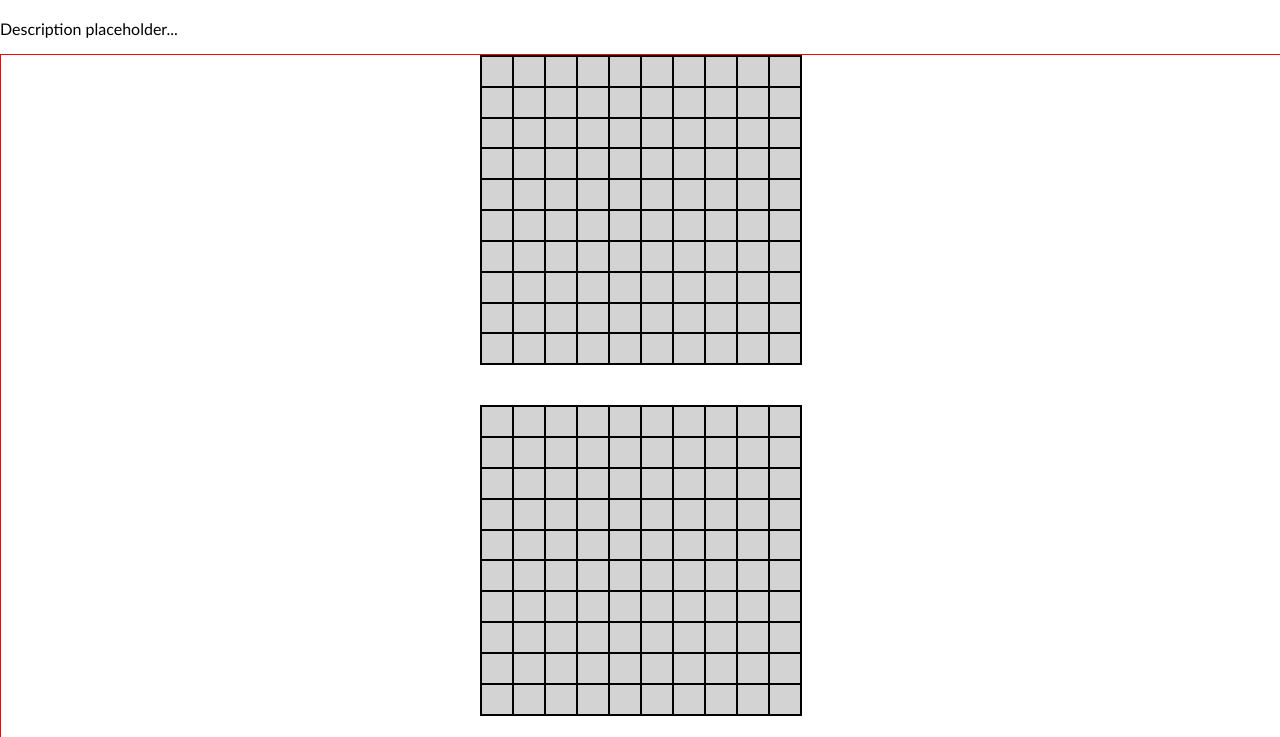
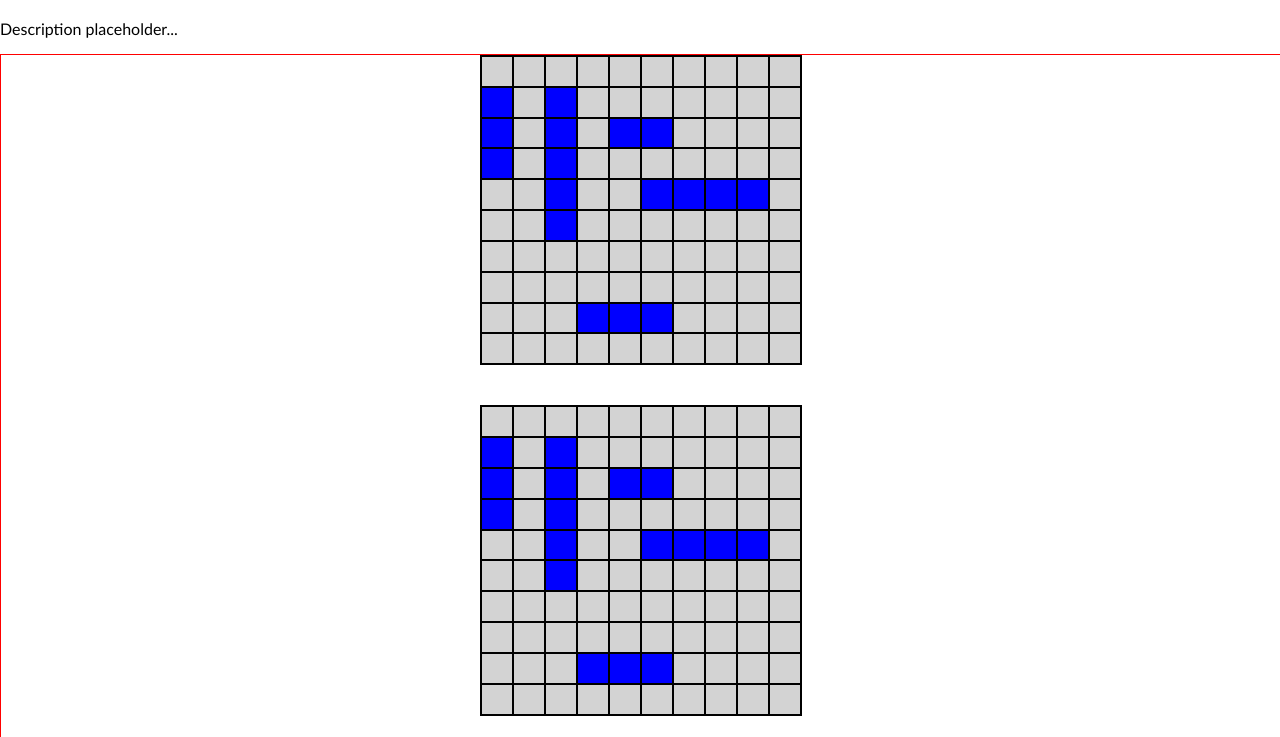
Before and after one commit to Neo319/project-battleship, a website with bundled scripts: page index.html in a window 1280 px wide. Shown: the part 63-800 px from the top of the page. Built offline with nearby package versions, Linux system fonts and the light colour scheme.

Commit message:
represent ships on DOM gameboard

```diff
--- a/DOM_logic/board_displayer.js
+++ b/DOM_logic/board_displayer.js
@@ -1,10 +1,13 @@
 //module responsible for displaying board content to DOM
-export default function boardDisplayer(type, location) {
+export default function boardDisplayer(type, location, playerObj) {
     //board can be of type 'player' or 'cpu',
     //changing what is displayed.
     //'location determines to which div the board is generated'
 
     const highlightMessageLocation = document.getElementById("highlightMessage");
+
+    //clear the location
+    location.innerHTML = '';
 
     for (let i = 0; i < 10; i++) {
         let row = document.createElement('div')
@@ -13,9 +16,12 @@ export default function boardDisplayer(type, location) {
             cell.id = `${type} cell ${i}, ${j}`
             cell.classList = "cell"
 
-            addMessageListener(cell, i, j)
+            //do stuff on individual cells
+            addMessageListener(cell, i, j);
+            displayBoardContent(cell, i, j);
 
-            row.appendChild(cell)
+
+            row.appendChild(cell, i, j)
         }
         row.classList = "row";
         location.appendChild(row);
@@ -39,4 +45,19 @@ export default function boardDisplayer(type, location) {
             highlightMessageLocation.textContent = message;
         })
     }
+
+    function displayBoardContent (cell, i, j) {
+        //this function runs on each cell and updates classList
+        //to reflect the content of the gameboard
+
+        //data of cell at player's board
+        const cellData = playerObj.board.board[i][j];
+
+        //ship
+        if (cellData === 1) {
+            cell.classList.add("ship");
+        }
+
+    }
+
 }
--- a/DOM_logic/gameManager.js
+++ b/DOM_logic/gameManager.js
@@ -29,8 +29,8 @@ const gameManager = function () {
     _initialLayout(player);
     _initialLayout(cpu);
 
-    boardDisplayer(1, playerBoardAddress);
-    boardDisplayer(2, cpuBoardAddress);
+    boardDisplayer(1, playerBoardAddress, player);
+    boardDisplayer(2, cpuBoardAddress, cpu);
 
 
 }
--- a/style.css
+++ b/style.css
@@ -55,6 +55,10 @@ body {
     background-color: lightgray;
 }
 
+.cell.ship {
+    background-color: blue;
+}
+
 .cell:hover {
     filter: brightness(70%);
 }
```
